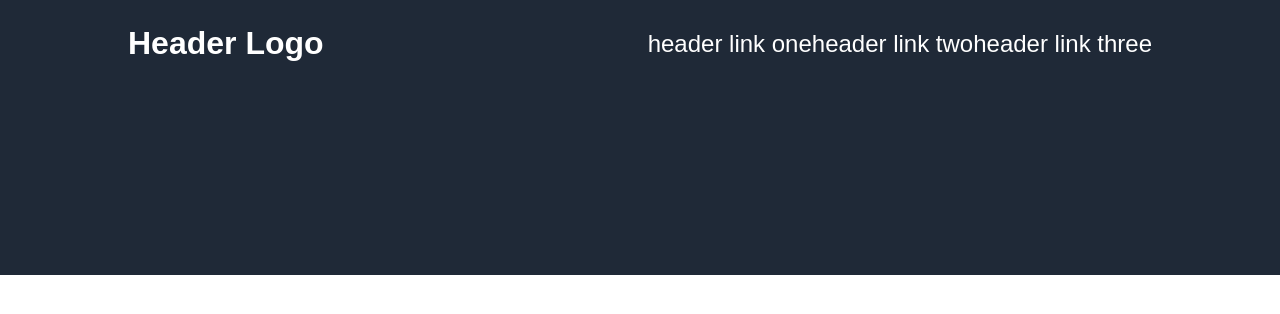
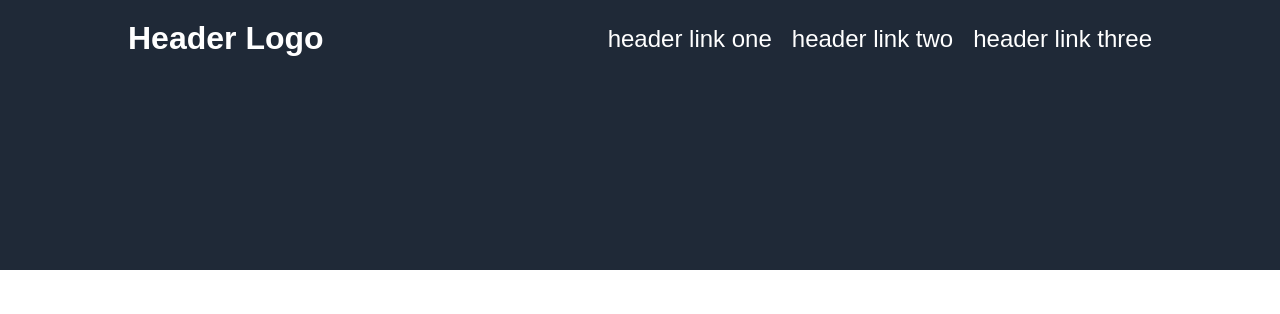
Before and after one commit to artsky-bot/odin-landing-page, a plain HTML site: page index.html in a window 1280 px wide. Drawn offline with Linux system fonts and the light colour scheme.

Commit message:
navbar viewport scaling and hover link glow fixed

```diff
--- a/index.html
+++ b/index.html
@@ -10,9 +10,11 @@
     <div class="hero-container">
       <div class="navbar-container">
         <h1 class="logo">Header Logo</h1>
-        <a href=""><h2 class="link1">header link one</h2></a>
-        <a href=""><h2 class="link2">header link two</h2></a>
-        <a href=""><h2 class="link3">header link three</h2></a>
+        <div class="navbar-links">
+          <a title="example" href=""><h2 class="link">header link one</h2></a>
+          <a title="example" href=""><h2 class="link">header link two</h2></a>
+          <a title="example" href=""><h2 class="link">header link three</h2></a>
+        </div>
       </div>
       <div class="header-content"></div>
     </div>
--- a/main.css
+++ b/main.css
@@ -1,18 +1,9 @@
-a {
-  text-decoration: none;
-  color: inherit;
-}
-
-a:hover {
-  font-weight: bolder;
-}
-
 .hero-container {
   background-color: #1f2937;
   height: 250px;
   padding-left: 10%;
   padding-right: 10%;
-  padding-top: 25px;
+  padding-top: 20px;
 }
 
 .navbar-container {
@@ -20,16 +11,8 @@ a:hover {
   align-items: center;
   color: white;
   font-family: "Arial", sans-serif;
-}
-
-body {
-  margin: 0;
-}
-
-h1,
-h2 {
-  margin: 0;
-  font-weight: 100;
+  flex-wrap: wrap;
+  gap: 20px;
 }
 
 .navbar-container .logo {
@@ -37,7 +20,30 @@ h2 {
   flex: 1;
 }
 
-.navbar-container > a {
+a {
+  text-decoration: none;
+  color: inherit;
+}
+
+a:hover .link {
+  -webkit-text-stroke: 1px;
+}
+
+.navbar-links {
+  display: flex;
+  gap: 20px;
+}
+
+.navbar-links .link {
   font-weight: 100;
-  text-align: center;
 }
+
+html,
+body {
+  margin: 0;
+}
+
+.logo,
+.link {
+  margin: 0;
+}
```
